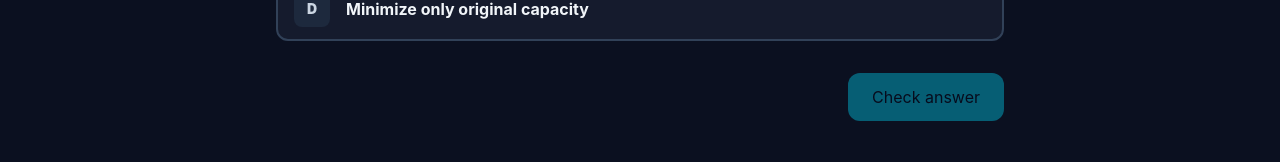
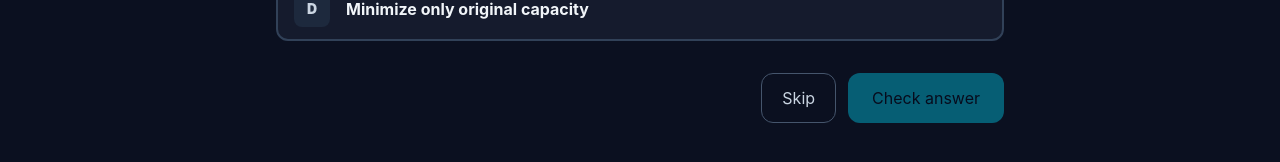
Before and after one commit to jesperkha/inf234-prep, a React (Vite) app in the folder app/: page / in a window 1280 px wide. Both pictures are taken after a click on the button "Start 10-question quiz →". Shown: the part 704-866 px from the top of the page. Built offline with nearby package versions, Linux system fonts and the light colour scheme.

Commit message:
Skip button

```diff
--- a/app/src/App.tsx
+++ b/app/src/App.tsx
@@ -107,6 +107,15 @@ function App() {
     }
   }
 
+  const skipQuestion = () => {
+    setAttempts((current) => current.map((attempt, i) =>
+      i === index
+        ? { ...attempt, selected: null, correct: false }
+        : attempt,
+    ))
+    nextQuestion()
+  }
+
   const restart = () => {
     setScreen('setup')
     setAttempts([])
@@ -178,8 +187,15 @@ function App() {
             </div>
           )}
 
-          <div className="mt-8 flex justify-end">
+          <div className="mt-8 flex justify-end gap-3">
             {!answered ? (
+              <>
+                <button
+                  onClick={skipQuestion}
+                  className="rounded-xl border border-slate-600 px-5 py-3 font-black text-slate-300 hover:border-slate-400 hover:text-white"
+                >
+                  Skip
+                </button>
                 <button
                   disabled={!selected}
                   onClick={confirmAnswer}
@@ -187,6 +203,7 @@ function App() {
                 >
                   Check answer
                 </button>
+              </>
             ) : (
               <button onClick={nextQuestion} className="rounded-xl bg-violet-500 px-6 py-3 font-black text-white">
                 {index === attempts.length - 1 ? 'See results' : 'Next question'} →
```
Lines whose indentation alone changed are shown as unchanged.
